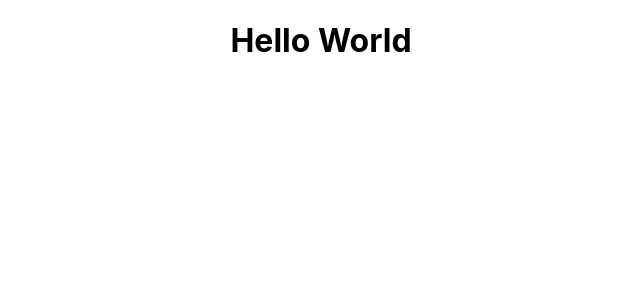
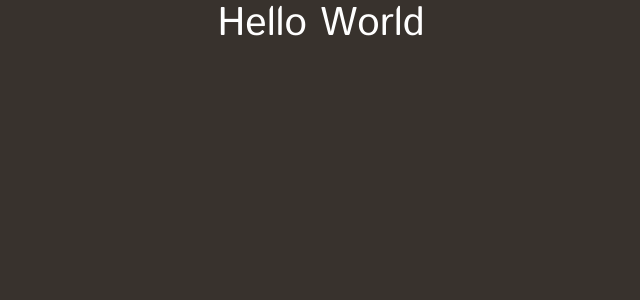
Before and after one commit to verzetem/personal-site-v2, a React (Create React App) app: page / in a window 1280 px wide. Shown: the top 300 px of the page, without its empty margins (319-959 px from the left). Built offline with nearby package versions, Linux system fonts and the light colour scheme.

Commit message:
imported bootstrap/reactstrap, minor changes to App.css, changed title in index.html, removed favicon.ico

```diff
--- a/package.json
+++ b/package.json
@@ -3,9 +3,11 @@
   "version": "0.1.0",
   "private": true,
   "dependencies": {
+    "bootstrap": "^4.1.3",
     "react": "^16.6.3",
     "react-dom": "^16.6.3",
-    "react-scripts": "2.1.1"
+    "react-scripts": "2.1.1",
+    "reactstrap": "^6.5.0"
   },
   "scripts": {
     "start": "react-scripts start",
--- a/public/index.html
+++ b/public/index.html
@@ -5,6 +5,7 @@
     <link rel="shortcut icon" href="%PUBLIC_URL%/favicon.ico">
     <meta name="viewport" content="width=device-width, initial-scale=1, shrink-to-fit=no">
     <meta name="theme-color" content="#000000">
+    <link href="https://fonts.googleapis.com/css?family=Istok+Web" rel="stylesheet">
     <!--
       manifest.json provides metadata used when your web app is added to the
       homescreen on Android. See https://developers.google.com/web/fundamentals/web-app-manifest/
@@ -19,7 +20,7 @@
       work correctly both with client-side routing and a non-root public URL.
       Learn how to configure a non-root public URL by running `npm run build`.
     -->
-    <title>React App</title>
+    <title>Christopher Edgar</title>
   </head>
   <body>
     <noscript>
--- a/src/App.css
+++ b/src/App.css
@@ -1,3 +1,10 @@
+body {
+  background-color: #38322D;
+  color: #FFF;
+  font-family: 'Istok Web', sans-serif;
+}
+
+
 .App {
   text-align: center;
 }
--- a/src/App.js
+++ b/src/App.js
@@ -1,12 +1,18 @@
 import React, { Component } from 'react';
 import './App.css';
+import { Alert, Badge } from 'reactstrap';
 
 class App extends Component {
+
   render() {
+
     return (
+
       <div className="App">
         <h1>Hello World</h1>
+
       </div>
+
     );
   }
 }
--- a/src/index.js
+++ b/src/index.js
@@ -1,5 +1,6 @@
 import React from 'react';
 import ReactDOM from 'react-dom';
+import 'bootstrap/dist/css/bootstrap.min.css';
 import './index.css';
 import App from './App';
 import * as serviceWorker from './serviceWorker';
```
Also changed, not shown: 2 other files (tests, documents, lock files or other folders).
